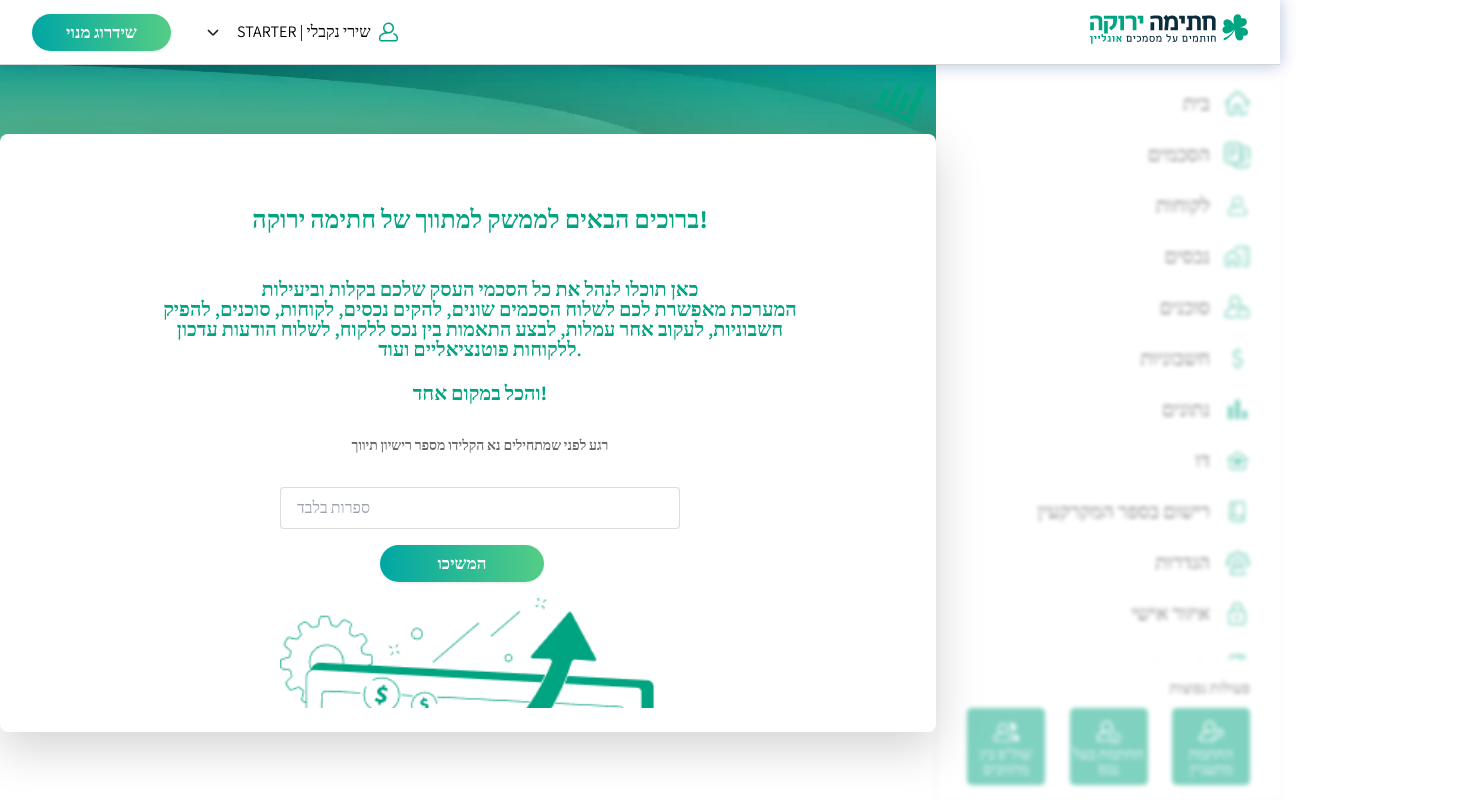
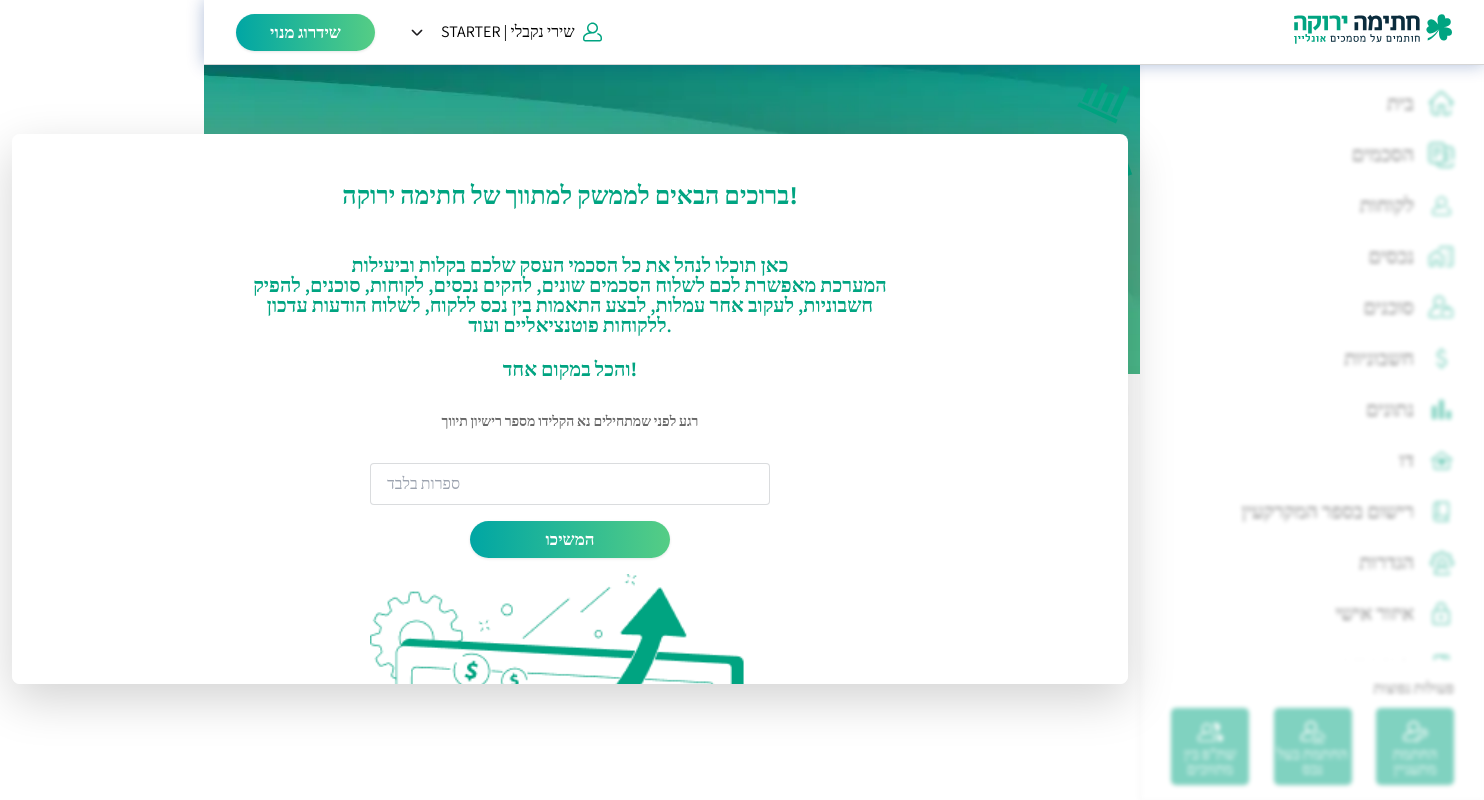
Before and after one commit to codecrafter-a/real-state-web, a React (Create React App) app: page /he/signin in a window 1280 px wide. Shown: the whole page, 1484 px wide, since content can reach past the window. Built offline with nearby package versions, Linux system fonts and the light colour scheme.

Commit message:
Sigin and Home Page

```diff
--- a/src/Componant/Common/Header/Header.jsx
+++ b/src/Componant/Common/Header/Header.jsx
@@ -28,7 +28,7 @@ const Header = () => {
                 </ul>
               </li>
               <li className="hdr_btn">
-                <a href="/">{t("update")}</a>
+                {t("update")}
               </li>
             </ul>
           </div>
--- a/src/Componant/Common/Header/header.css
+++ b/src/Componant/Common/Header/header.css
@@ -59,7 +59,7 @@ a, a:hover{
 .user_dd .dropdown-toggle::after{
 	display: none;
 }
-.hdr_btn > a{
+.hdr_btn{
 
 	font-size: 17px;
 	font-weight: 600;
@@ -77,7 +77,7 @@ a, a:hover{
 	margin-right: 36px;
 	color: #fff;
 }
-.hdr_btn > a:hover{
+.hdr_btn:hover{
 	background: linear-gradient(90deg, #55CD85 0%, #00A6A4 100%);
 }
 .hdr_right_menu{
--- a/src/Componant/Common/Sidebar/Sidebar.css
+++ b/src/Componant/Common/Sidebar/Sidebar.css
@@ -24,27 +24,7 @@
 .user_dd .dropdown-toggle::after{
 	display: none;
 }
-.hdr_btn > a{
-    text-decoration: none;
-	font-size: 17px;
-	font-weight: 600;
-	line-height: 22.24px;
-	text-align: center;
-	background: linear-gradient(90deg, #00A6A4 0%, #55CD85 100%);
-	box-shadow: 0px 1px 3px 0px #0000001A;
-	padding: 7px 12px;
-	min-width: 139px;
-	height: 37px;
-	display: flex;
-	align-items: center;
-	justify-content: center;
-	border-radius: 100px;
-	margin-right: 36px;
-	color: #fff;
-}
-.hdr_btn > a:hover{
-	background: linear-gradient(90deg, #55CD85 0%, #00A6A4 100%);
-}
+
 .hdr_right_menu{
 	list-style: none;
 	padding: 0;
--- a/src/Componant/Common/Sidebar/Sidebar.jsx
+++ b/src/Componant/Common/Sidebar/Sidebar.jsx
@@ -16,17 +16,30 @@ import actionIcon2 from '../../../assets/images/action_icon2.svg';
 import actionIcon3 from '../../../assets/images/action_icon3.svg';
 import userIcon from '../../../assets/images/user_icon.svg';
 import "../Sidebar/Sidebar.css";
+import { useNavigate } from 'react-router-dom';
 import { Link } from 'react-router-dom';
 const Sidebar = () => {
-  const [isAuthenticated, setIsAuthenticated] = useState(false);
+  const { i18n, t } = useTranslation();
+  const navigate = useNavigate();
 
-  const { i18n, t } = useTranslation();
+  const [isAuthenticated, setIsAuthenticated] = useState(
+    localStorage.getItem("isAuthenticated") === "true"
+  );
   useEffect(() => {
-    const savedAuthStatus = localStorage.getItem("isAuthenticated");
-    if (savedAuthStatus === "true") {
-      setIsAuthenticated(true);
-    }
-  }, []);
+    const handleStorageChange = () => {
+      const authStatus = localStorage.getItem("isAuthenticated") === "true";
+      setIsAuthenticated(authStatus);
+      if (authStatus) {
+        navigate(`/${i18n.language}/home`);
+      }
+    };
+    window.addEventListener("storage", handleStorageChange);
+    return () => {
+      window.removeEventListener("storage", handleStorageChange);
+    };
+  }, [navigate]);
+
+
   return (
     <>
     <section className={`haeder_right_block  ${isAuthenticated ? "active" : "disabled"}`}>
--- a/src/Pages/Data/Data.css
+++ b/src/Pages/Data/Data.css
@@ -5,6 +5,7 @@
 
 .custom-container{max-width: 1140px !important;
 width: 1140px !important;}
+
 
 
 .hr_btn{
--- a/src/Pages/Data/Data.jsx
+++ b/src/Pages/Data/Data.jsx
@@ -25,7 +25,7 @@ const Data = () => {
                 <img src={boryGroupRight} alt="right bg icon" className="position-fixed"/>
             </div>
         </div>
-        <Row className=" d-flex w-auto mx-autod  position-relative bg-white shadow-lg rounded-3  scrollbar-content scrollbar-left flex-wrap px-md-5 z-3">
+        <Row className=" d-flex w-auto mx-auto  position-relative bg-white shadow-lg rounded-3  scrollbar-content scrollbar-left flex-wrap px-md-5 z-3">
           <Col className="py-2">
             <p className="py-2 my-4 text-center container-fluid screen-1 border-b-2">
             נתונים
@@ -68,7 +68,8 @@ const Data = () => {
             </Row>
             <Row className='my-2 align-items-center d-flex px-md-0 px-2 '>
               <Col className=' col-12 col-sm-12 col-md-6 col-lg-8'>
-                <Row className=' bg-secondary' >
+                <Row className='' >
+
                 </Row>
               </Col>
               <Col className='col-12 col-sm-12 col-md-6 col-lg-4'></Col>
--- a/src/Pages/Signin/Signin.css
+++ b/src/Pages/Signin/Signin.css
@@ -17,8 +17,8 @@
 
 img{ max-width: 100%; width: auto; height: auto;};
 .right-bg-icon > img{width: 200px !important; height: 200px !important;}
-
-.hdr_btn > a{
+.custom-container{max-width: 1140px !important;width: 1140px !important;}
+.hdr_btn{
 	font-size: 17px;
 	font-weight: 600;
 	line-height: 22.24px;
@@ -35,7 +35,7 @@ img{ max-width: 100%; width: auto; height: auto;};
 	margin-right: 36px;
 	color: #fff;
 }
-.hdr_btn > a:hover{background: linear-gradient(90deg, #55CD85 0%, #00A6A4 100%);}
+.hdr_btn:hover{background: linear-gradient(90deg, #55CD85 0%, #00A6A4 100%);}
 
 input:focus {outline: none !important; box-shadow: none !important;}
 input[type="number"]::-webkit-outer-spin-button,
--- a/src/Pages/Signin/Signin.jsx
+++ b/src/Pages/Signin/Signin.jsx
@@ -8,7 +8,6 @@ import { Container, Row, Col } from 'react-bootstrap';
 import { useNavigate } from "react-router-dom";
 import i18n from "i18next";
 import { useTranslation } from 'react-i18next';
-import { Link } from 'react-router-dom';
 const Signin = () => {
 
     const [licenseNumber, setLicenseNumber] = useState("");
@@ -16,6 +15,19 @@ const Signin = () => {
     const navigate = useNavigate();
 
      const { t } = useTranslation();
+
+
+     const handleLogin = () => {
+      if (licenseNumber.trim() !== "") {
+        localStorage.setItem("isAuthenticated", "true");
+        window.dispatchEvent(new Event("storage"));
+        setIsAuthenticated(true);
+        setTimeout(() => {
+          navigate(`/${i18n.language}/home`);
+        }, 1000);
+      }
+    };
+
     useEffect(() => {
         const lang = i18n.language || "he";
         const savedAuthStatus = localStorage.getItem("isAuthenticated");
@@ -23,37 +35,32 @@ const Signin = () => {
           setIsAuthenticated(true);
           navigate(`/${lang}/home`);
         }
-      }, []);
+      }, [navigate]);
 
       console.log("lincecc number", licenseNumber);
 
-      const handleLogin = () => {
-        if (licenseNumber.trim() !== "") {
-          localStorage.setItem("isAuthenticated", "true");
-          setIsAuthenticated(true);
-          const lang = i18n.language ;
-          navigate(`/${lang}/home`);
-        }
-      };
 
   return (
     <>
      {!isAuthenticated ? (
   <>
-    <div className="position-absolute w-100 overflow-x-hidden top-0 z-0">
-      <figure className="mb-0  ">
-        <img src={bodyBg} className=" responsive-img" alt="Background" />
+    <Container className="custom-container">
+        <div className="position-absolute w-100 h-50 overflow-hidden top-0 start-0 z-0">
+          <figure className="mb-0 h-100 w-100 position-relative">
+            <img
+              src={bodyBg}
+              className="w-100 h-100 object-fit-cover position-absolute top-0 start-0"
+              alt="Background"
+            />
             <span className="position-absolute top-0 end-0">
-          <img src={left} alt="left bg icon" className=''/>
+              <img src={left} alt="Left BG Icon" className="img-fluid" />
             </span>
           </figure>
             <div className="right-bg-icon ">
                 <img src={boryGroupRight} alt="right bg icon" className="position-fixed"/>
             </div>
         </div>
-
-    <Container className="container contain-sm mx-auto justify-content-center position-relative bg-white shadow-lg rounded-3 p-4">
-      <Row className="row d-flex w-100   scrollbar-content scrollbar-left flex-wrap px-md-5 px-3 z-3">
+      <Row className="d-flex w-auto mx-auto  position-relative bg-white shadow-lg rounded-3  scrollbar-content scrollbar-left flex-wrap px-md-5 z-3">
         <Col className="col-12">
           <div>
             <p className="py-4 my-4 text-center screen-1 fw-bold">
@@ -76,9 +83,10 @@ const Signin = () => {
                   className="py-2 px-3 border border-secondary border-opacity-25 rounded-1 w-100"
                   value={licenseNumber}
                   onChange={(e) => setLicenseNumber(e.target.value)}
+                  required
                 />
                 <button className="mx-auto hdr_btn w-50 text-white" onClick={handleLogin}>
-                  <Link to="/he/home" className="text-decoration-none text-white ">{t("sign_in_btn")}</Link>
+                  <span className="text-decoration-none text-white ">{t("sign_in_btn")}</span>
                 </button>
                 <img src={g10} alt="" className="w-100 d-none d-sm-block" />
               </div>
```
Also changed, not shown: src/Pages/Home/Home.jsx (+8 -7 lines). Lines whose indentation alone changed are shown as unchanged.
